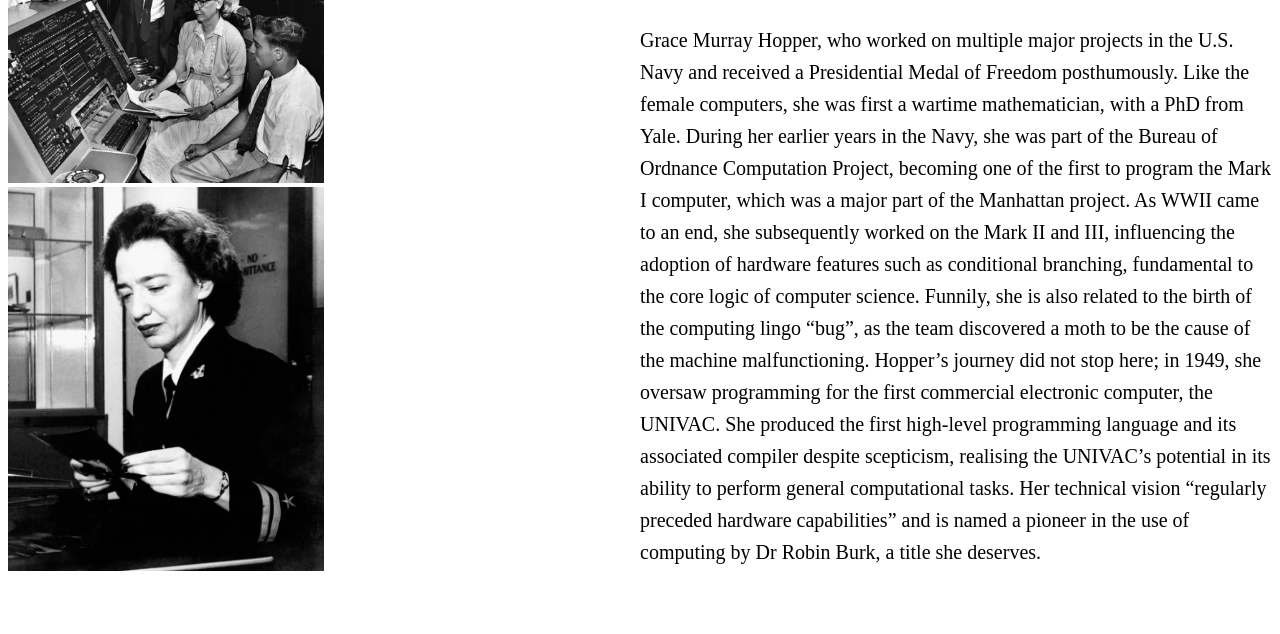
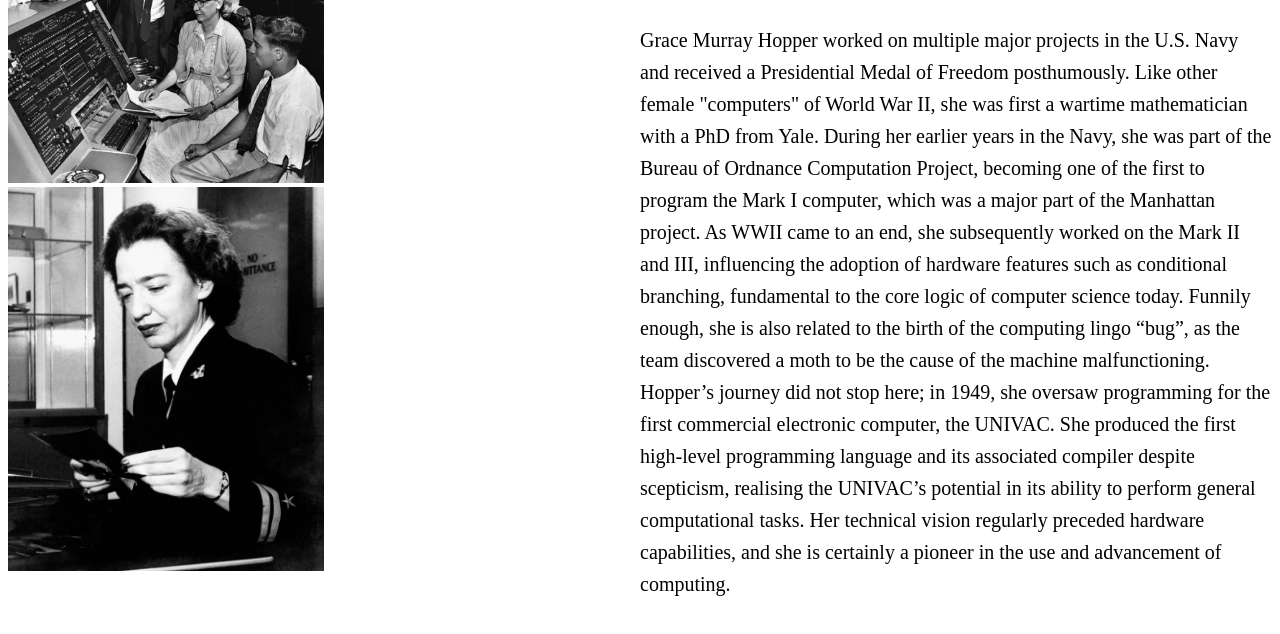
Before and after one commit to k-lin-k/extended-project-qualification, a plain HTML site: page Hopper.html in a window 1280 px wide. Shown: the part 102-736 px from the top of the page. Drawn offline with Linux system fonts and the light colour scheme.

Commit message:
modified

```diff
--- a/Hopper.html
+++ b/Hopper.html
@@ -25,24 +25,24 @@
 </div>
 <div class="text">
     <h1>Grace Murray Hopper</h1>
-    <p>Grace Murray Hopper, who worked
+    <p>Grace Murray Hopper worked
         on multiple major projects in the U.S. Navy and received a Presidential
-        Medal of Freedom posthumously. Like the female computers, she was first
-        a wartime mathematician, with a PhD from Yale. During her earlier years
+        Medal of Freedom posthumously. Like other female "computers" of World War II, she was first
+        a wartime mathematician with a PhD from Yale. During her earlier years
         in the Navy, she was part of the Bureau of Ordnance Computation Project,
         becoming one of the first to program the Mark I computer, which was a
         major part of the Manhattan project. As WWII came to an end, she subsequently
         worked on the Mark II and III, influencing the adoption of hardware
         features such as conditional branching, fundamental to the core logic
-        of computer science. Funnily, she is also related to the birth of the
+        of computer science today. Funnily enough, she is also related to the birth of the
         computing lingo “bug”, as the team discovered a moth to be the cause of
         the machine malfunctioning. Hopper’s journey did not stop here; in 1949,
         she oversaw programming for the first commercial electronic computer, the
         UNIVAC. She produced the first high-level programming language and its
         associated compiler despite scepticism, realising the UNIVAC’s potential
         in its ability to perform general computational tasks. Her technical vision
-        “regularly preceded hardware capabilities” and is named a pioneer in the use
-        of computing by Dr Robin Burk, a title she deserves.
+        regularly preceded hardware capabilities, and she is certainly a pioneer in the use and advancement
+        of computing.
     </p>
 </div>
 </body>
```
Also changed, not shown: index.html (+2 -1 lines).
